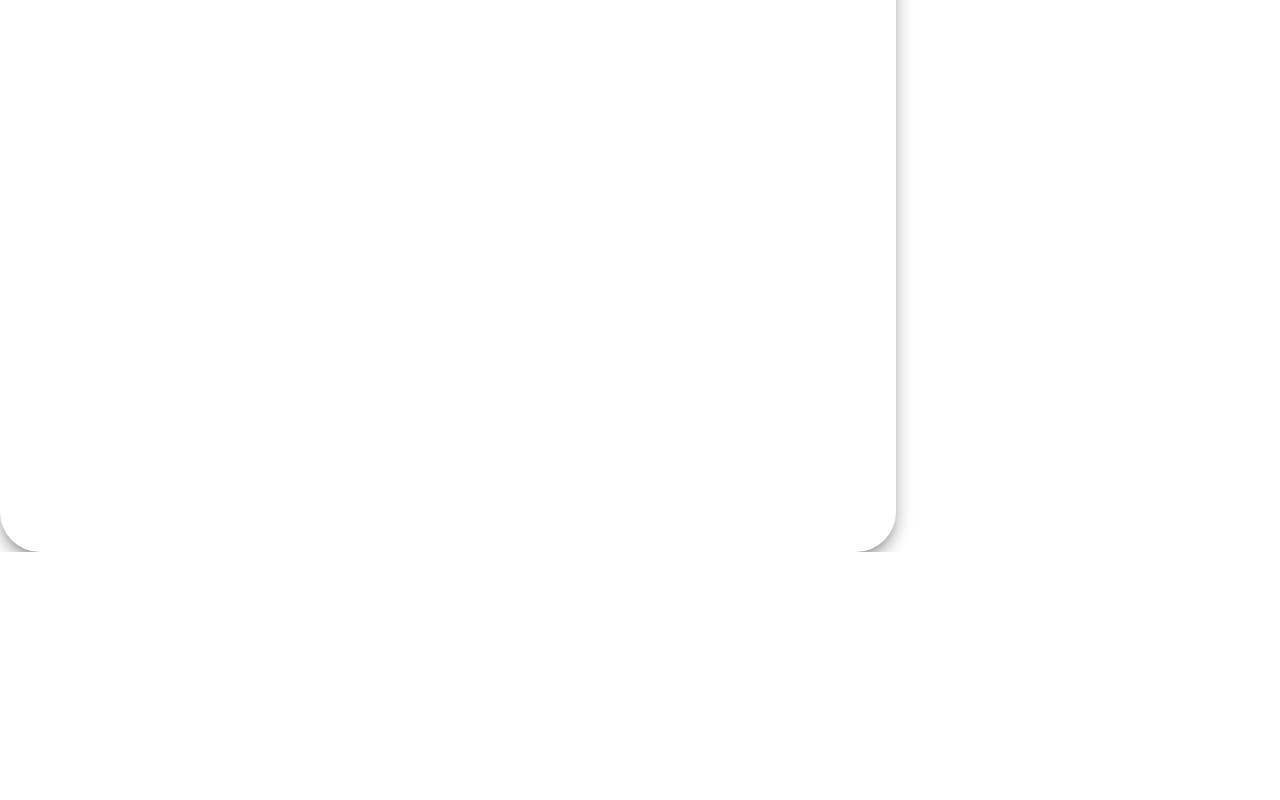
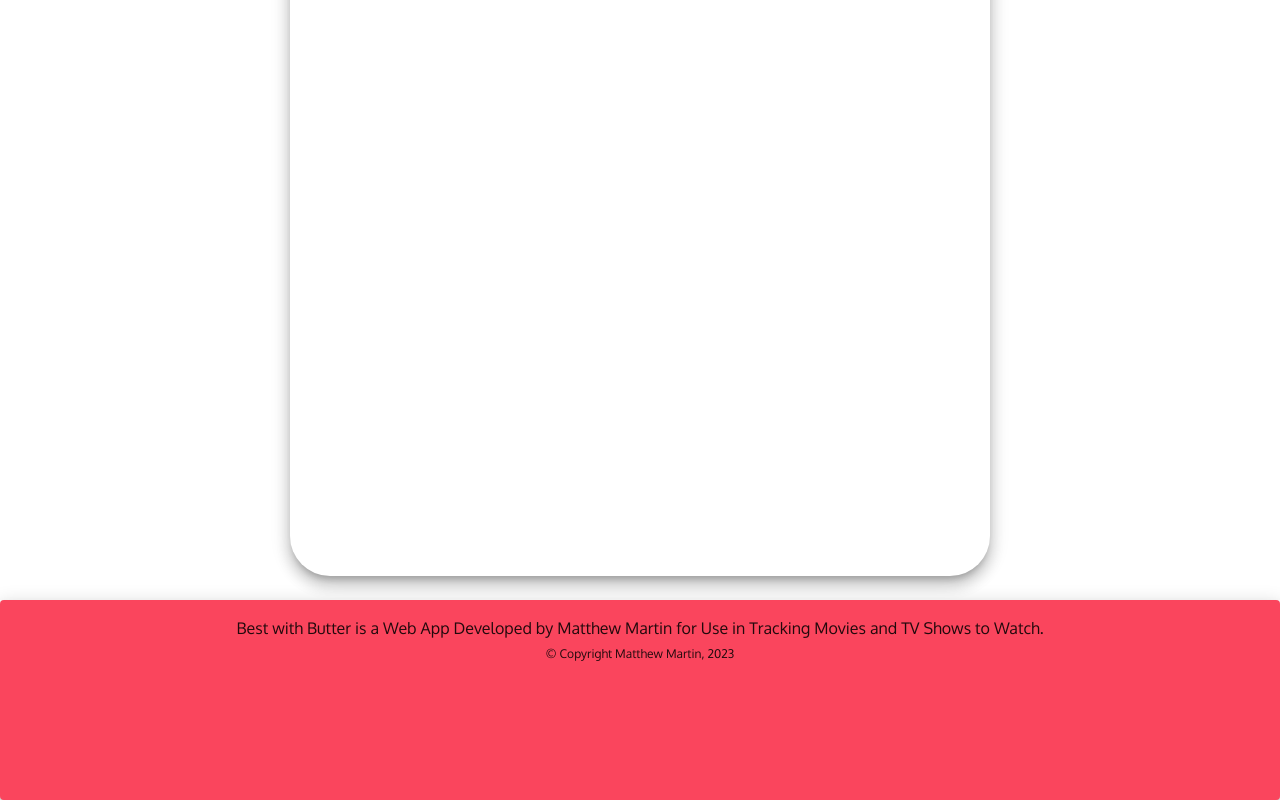
Before and after one commit to mkmcary/bestwithbutter, a React (Vite) app in the folder frontend/: page / in a window 1280 px wide. Shown: the part 517-1317 px from the top of the page. Before the commit the page ends 1069 px from the top, so only its background shows below. Built offline with nearby package versions, Linux system fonts and the light colour scheme.

Commit message:
Add Footer.

```diff
--- a/frontend/src/App.tsx
+++ b/frontend/src/App.tsx
@@ -4,6 +4,7 @@ import { Outlet } from "react-router-dom";
 import { createTheme, ThemeProvider } from "@mui/material/styles";
 
 import NavBar from "./components/navbar";
+import Footer from "./components/footer";
 
 const theme = createTheme({
   palette: {
@@ -28,9 +29,17 @@ function App() {
       <ThemeProvider theme={theme}>
         <CssBaseline />
         <NavBar />
-        <Box>
+        <Box
+          sx={{
+            display: "flex",
+            justifyContent: "center",
+            alignItems: "center",
+            p: 3,
+          }}
+        >
           <Outlet />
         </Box>
+        <Footer />
       </ThemeProvider>
     </Box>
   );
--- /dev/null
+++ b/frontend/src/components/footer.tsx
@@ -0,0 +1,30 @@
+import { Box, Paper, Typography, Button } from "@mui/material";
+
+function Footer() {
+  return (
+    <Box>
+      <Paper
+        elevation={10}
+        sx={{
+          width: "100%",
+          height: 200,
+          backgroundColor: "#FA455D",
+          justifyContent: "center",
+          alignItems: "center",
+          textAlign: "center",
+          p: 2,
+        }}
+      >
+        <Typography variant="body1">
+          Best with Butter is a Web App Developed by Matthew Martin for Use in
+          Tracking Movies and TV Shows to Watch.
+        </Typography>
+        <Typography variant="caption">
+          &copy; Copyright Matthew Martin, 2023
+        </Typography>
+      </Paper>
+    </Box>
+  );
+}
+
+export default Footer;
--- a/frontend/src/routes/homepage.tsx
+++ b/frontend/src/routes/homepage.tsx
@@ -9,6 +9,7 @@ function HomePage() {
           borderRadius: 10,
           width: "70%",
           height: "100%",
+          minWidth: 700,
           minHeight: 1000,
           justifyContent: "center",
           alignItems: "center",
```
